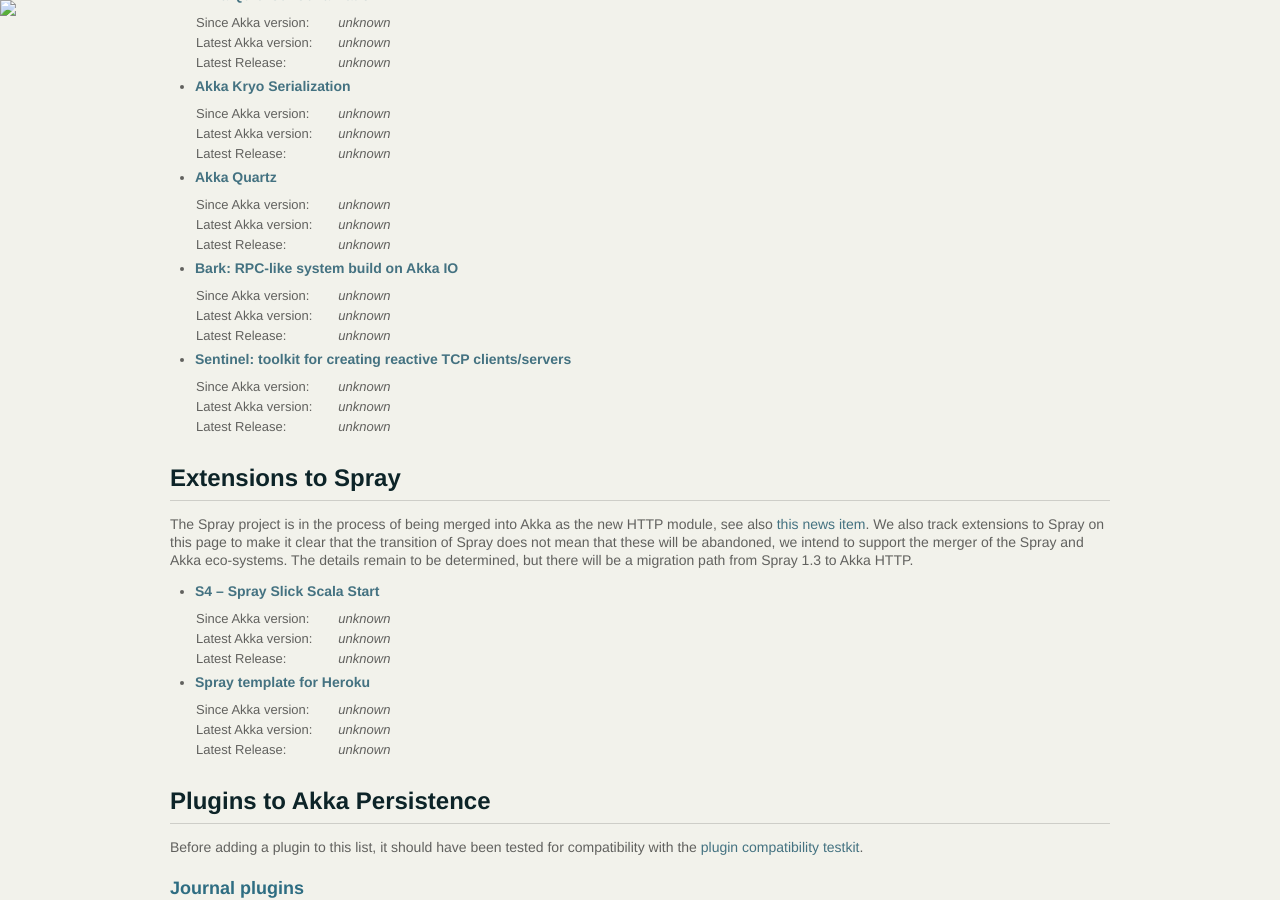
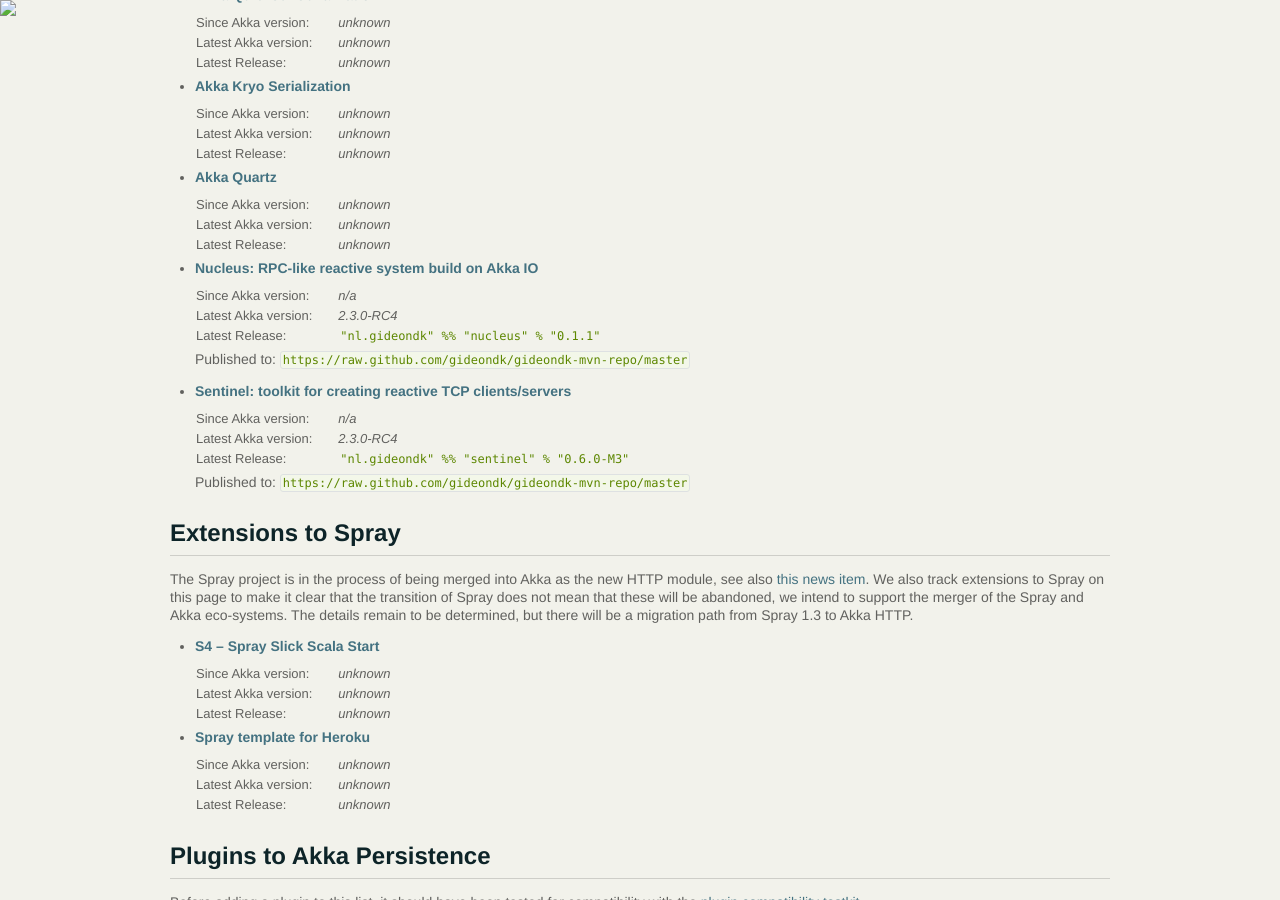
Before and after one commit to raboof/akka.github.com, a Jekyll site: the page built from community/index.md, in a window 1280 px wide and 900 px high, scrolled down 1053 px. Built offline with Jekyll 4.4.1, drawn with Linux system fonts in a browser that asks for light colours; some of the changed text lies outside the part shown.

Commit message:
Update index.md

```diff
--- a/community/index.md
+++ b/community/index.md
@@ -104,21 +104,29 @@
   <tr><td>Latest Release:</td><td>unknown</td></tr>
   </table>
 
-* **[Bark: RPC-like system build on Akka IO](https://github.com/lab050/Bark)**
+* **[Nucleus: RPC-like reactive system build on Akka IO](https://github.com/gideondk/nucleus)**
 
   <table class="stats">
-  <tr><td>Since Akka version:</td><td>unknown</td></tr>
-  <tr><td>Latest Akka version:</td><td>unknown</td></tr>
-  <tr><td>Latest Release:</td><td>unknown</td></tr>
+  <table class="stats">
+    <tr><td>Since Akka version:</td><td>n/a</td></tr>
+    <tr><td>Latest Akka version:</td><td>2.3.0-RC4</td></tr>
+    <tr><td>Latest Release:</td><td><code>"nl.gideondk" %% "nucleus" % "0.1.1"</code></td></tr>
   </table>
+  </table>
+
+  Published to: `https://raw.github.com/gideondk/gideondk-mvn-repo/master`
 
 * **[Sentinel: toolkit for creating reactive TCP clients/servers](https://github.com/gideondk/sentinel)**
 
   <table class="stats">
-  <tr><td>Since Akka version:</td><td>unknown</td></tr>
-  <tr><td>Latest Akka version:</td><td>unknown</td></tr>
-  <tr><td>Latest Release:</td><td>unknown</td></tr>
+  <table class="stats">
+    <tr><td>Since Akka version:</td><td>n/a</td></tr>
+    <tr><td>Latest Akka version:</td><td>2.3.0-RC4</td></tr>
+    <tr><td>Latest Release:</td><td><code>"nl.gideondk" %% "sentinel" % "0.6.0-M3"</code></td></tr>
   </table>
+  </table>
+
+  Published to: `https://raw.github.com/gideondk/gideondk-mvn-repo/master`
 
 ## Extensions to Spray
 
@@ -302,10 +310,12 @@
 * **[Raiku: Riak client](https://github.com/gideondk/Raiku)**
 
   <table class="stats">
-  <tr><td>Since Akka version:</td><td>unknown</td></tr>
-  <tr><td>Latest Akka version:</td><td>unknown</td></tr>
-  <tr><td>Latest Release:</td><td>unknown</td></tr>
+    <tr><td>Since Akka version:</td><td>n/a</td></tr>
+    <tr><td>Latest Akka version:</td><td>2.2.0</td></tr>
+    <tr><td>Latest Release:</td><td><code>"nl.gideondk" %% "raiku" % "0.6.1"</code></td></tr>
   </table>
+
+  Published to: `https://raw.github.com/gideondk/gideondk-mvn-repo/master`
 
 * **[Riak Scala Client](http://riak.scalapenos.com/index.html)**
 
```
